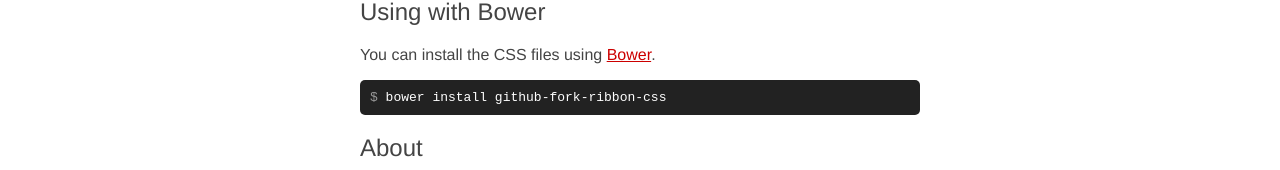
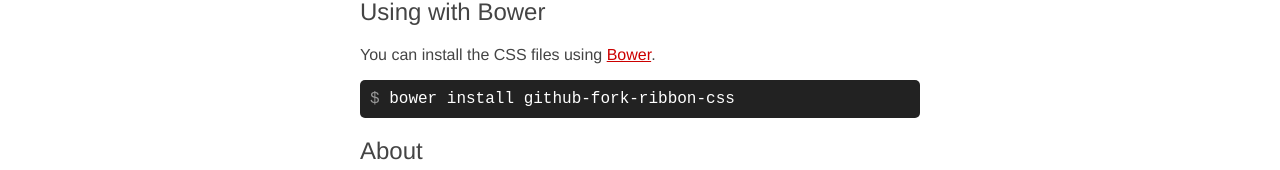
Before and after one commit to simonwhitaker/github-fork-ribbon-css, a plain HTML site: page index.html in a window 1280 px wide. Shown: the part 346-516 px from the top of the page. Drawn offline with Linux system fonts and the light colour scheme.

Commit message:
index.html: specify default font size and add missing vendor-prefixed properties.

```diff
--- a/index.html
+++ b/index.html
@@ -7,7 +7,7 @@
     <style>
         /* This is just the styling for this page. See below for the CSS for the ribbon itself. */
         html {
-            font-family: "Helvetica Neue", Helvetica, Arial, sans-serif;
+            font: 16px "Helvetica Neue", Helvetica, Arial, sans-serif;
         }
         h1, h2 {
             font-weight: 400;
@@ -16,6 +16,8 @@
             background-color: #222;
             color: white;
             padding: 10px;
+            -webkit-border-radius: 5px;
+            -moz-border-radius: 5px;
             border-radius: 5px;
         }
         pre:before {
```
